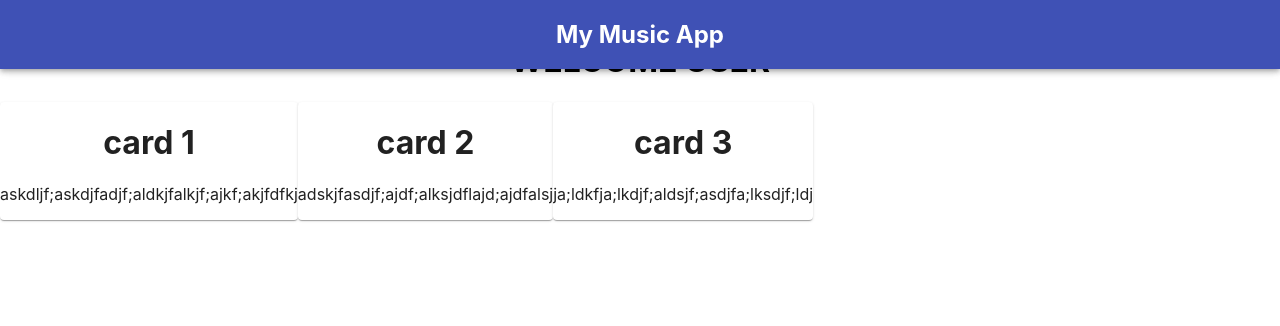
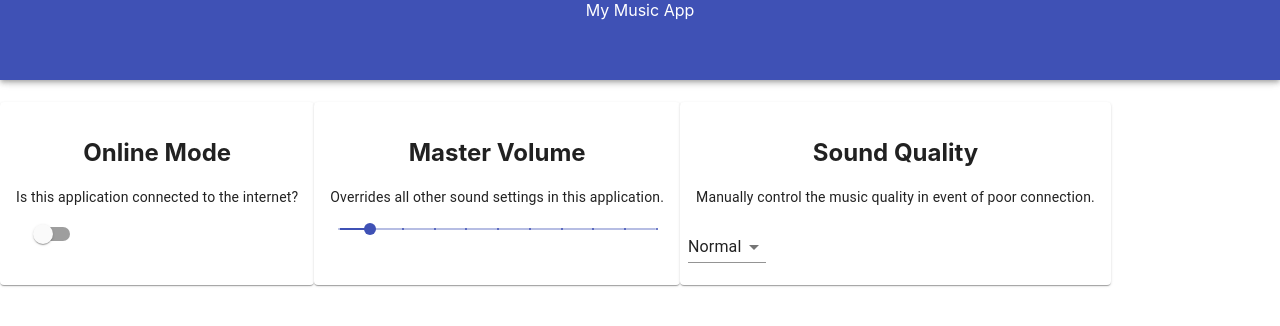
Before and after one commit to JoshuaGutie/music-app, a React (Create React App) app: page / in a window 1280 px wide. Both pictures are taken after a click on the button "PRIMARY". Shown: the top 326 px of the page. Built offline with nearby package versions, Linux system fonts and the light colour scheme.

Commit message:
slider, switch, and select added

```diff
--- a/src/App.js
+++ b/src/App.js
@@ -39,9 +39,8 @@ class App extends Component {
 		} else {
 			return (
 				<div className="App">
-					<AppBar>
-						My Music App
-						<form>
+					<AppBar style={{ height: "10%" }}>My Music App</AppBar>
+					<form style={{ marginTop: "15%" }}>
 						<TextField
 							name="username"
 							type="text"
@@ -65,7 +64,6 @@ class App extends Component {
 					>
 						Primary
 					</Button>
-					</AppBar>
 				</div>
 			);
 		}
--- a/src/components/Dashboard.js
+++ b/src/components/Dashboard.js
@@ -2,35 +2,100 @@ import React, { Component } from "react";
 import "../App.css";
 import AppBar from "@material-ui/core/AppBar";
 import Card from "@material-ui/core/Card";
-// import Button from "@material-ui/core/Button";
-// import TextField from "@material-ui/core/TextField";
+import CardActions from "@material-ui/core/CardActions";
+import CardContent from "@material-ui/core/CardContent";
+import Select from "@material-ui/core/Select";
+import Slider from "@material-ui/core/Slider";
+import Switch from "@material-ui/core/Switch";
+import Typography from "@material-ui/core/Typography";
 
 class Dashboard extends Component {
 	constructor(props) {
 		super(props);
-		this.state = {};
+		this.state = {
+			online: false,
+			quality: 20,
+			value: 10
+		};
+		this.handleChange = this.handleChange.bind(this);
+		// this.handleChange2 = this.handleChange2.bind(this);
+		this.handleClick = this.handleClick.bind(this);
+		this.handleClick2 = this.handleClick2.bind(this);
 	}
+	handleChange = (event, value) => {
+		this.setState({ value });
+	};
+
+	handleClick = () => {
+		this.setState({
+			online: !this.state.online
+		});
+	};
+	handleClick2 = () => {
+		this.setState({
+			quality: this.state.value
+		});
+	};
 
 	render() {
+		const { value } = this.state;
+		const { quality } = this.state;
 		return (
 			<div className="App">
-				<AppBar>
-					<h2>My Music App</h2>
-				</AppBar>
+				<AppBar style={{ height: "10%" }}>My Music App </AppBar>
 				<br />
 				<h1>WELCOME USER</h1>
 				<div style={{ display: "flex" }}>
 					<Card variant="elevation">
-						<h1>card 1</h1>
-						<p>askdljf;askdjfadjf;aldkjfalkjf;ajkf;akjfdfkj</p>
+						<CardContent>
+							<h2>Online Mode</h2>
+
+							<Typography variant="body2" component="p">
+								Is this application connected to the internet?
+							</Typography>
+							<CardActions>
+								<Switch onClick={this.handleClick} />
+								{this.state.online ? true : false}
+							</CardActions>
+						</CardContent>
+					</Card>
+
+					<Card variant="elevation">
+						<CardContent>
+							<h2>Master Volume</h2>
+
+							<Typography variant="body2" component="p">
+								Overrides all other sound settings in this application.
+							</Typography>
+							<CardActions>
+								<Slider
+									aria-labelledby="discrete-slider-small-steps"
+									step={10}
+									marks
+									min={0}
+									max={100}
+									valueLabelDisplay="auto"
+									value={value}
+									onChange={this.handleChange}
+								/>
+							</CardActions>
+						</CardContent>
 					</Card>
 					<Card variant="elevation">
-						<h1>card 2</h1>
-						<p>adskjfasdjf;ajdf;alksjdflajd;ajdfalsj</p>
-					</Card>
-					<Card variant="elevation">
-						<h1>card 3</h1>
-						<p>ja;ldkfja;lkdjf;aldsjf;asdjfa;lksdjf;ldj</p>
+						<CardContent>
+							<h2>Sound Quality</h2>
+							<Typography variant="body2" component="p">
+								Manually control the music quality in event of poor connection.
+							</Typography>
+						</CardContent>
+						<CardActions>
+							<Select native value={quality} onChange={this.handleClick2}>
+								<option aria-label="None" value="" />
+								<option value={10}>Low</option>
+								<option value={20}>Normal</option>
+								<option value={30}>High</option>
+							</Select>
+						</CardActions>
 					</Card>
 				</div>
 			</div>
```
Lines whose indentation alone changed are shown as unchanged.
